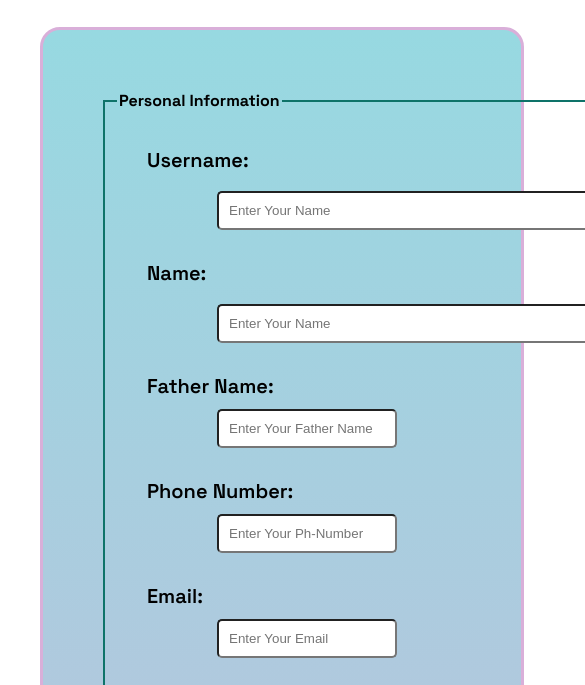
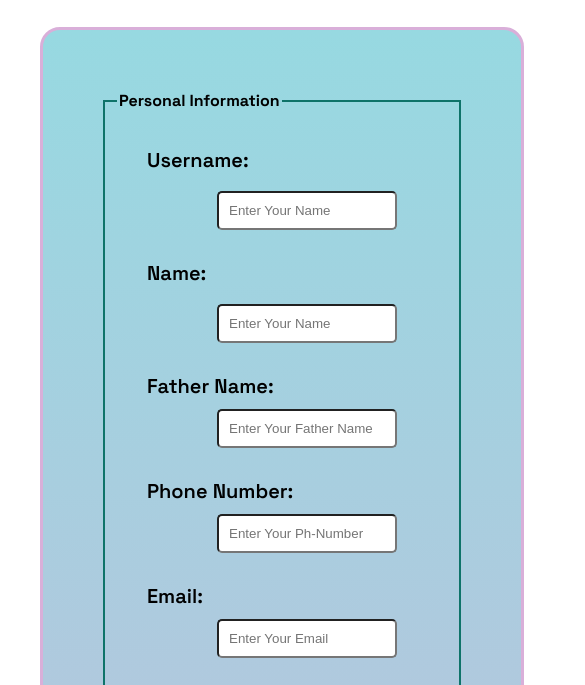
Before and after one commit to Rohankhan999/GIAIC-HACKATON-Milestone-5, a plain HTML site: page index.html in a window 390 px wide. Shown: the part 137-822 px from the top of the page, 585 px wide, since content can reach past the window. Drawn offline with Linux system fonts and the light colour scheme; a web font is replaced by a local one.

Commit message:
Update style.css

```diff
--- a/style.css
+++ b/style.css
@@ -146,7 +146,7 @@ textarea{
     font-size: 23px;
     width:430px;
  }
-#Username#Name,#fathername,#phno,#email,#Address{
+#Username,#Name,#fathername,#phno,#email,#Address{
     width:180px;
 
 }
```
